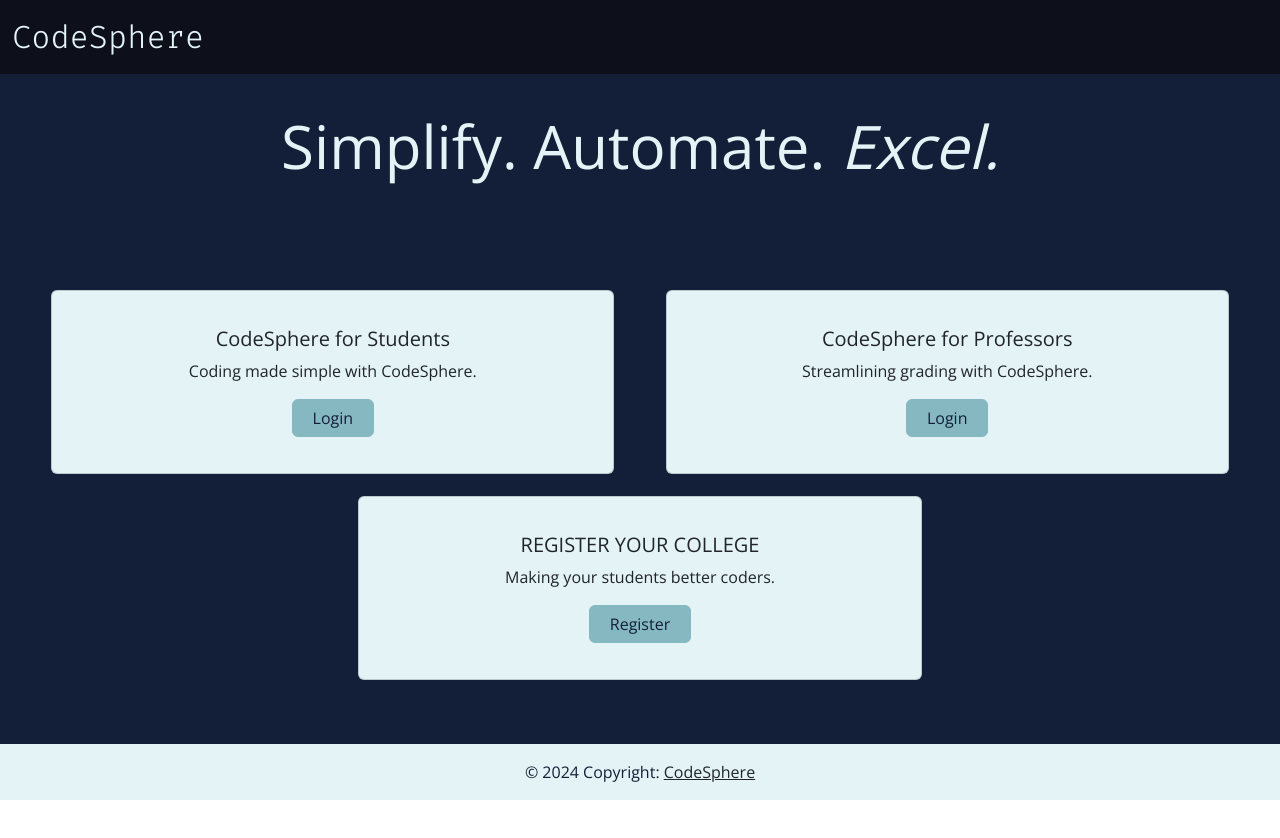
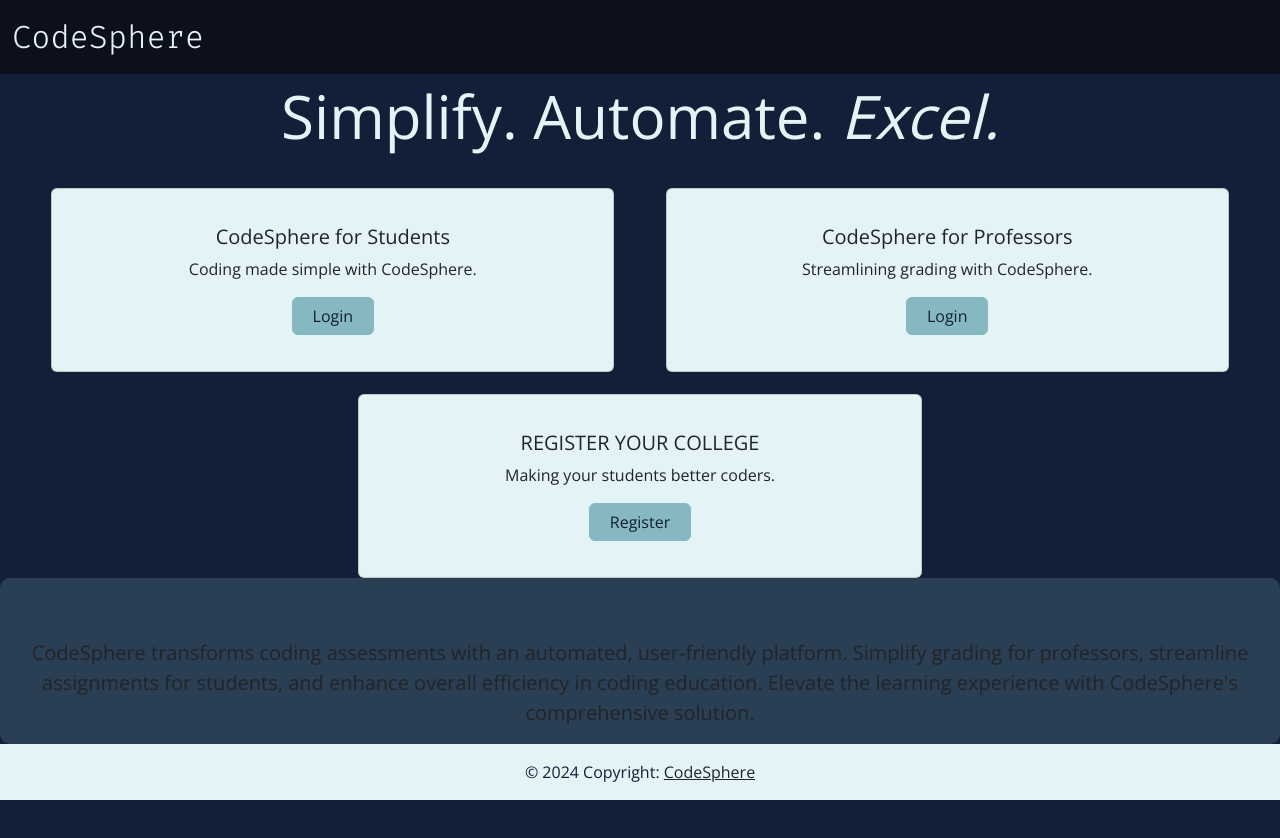
Before and after one commit to Hackdata2024/26-li, a React (Vite) app in the folder Frontend/: page / in a window 1280 px wide. Shown: the top 838 px of the page. Before the commit the page ends 800 px from the top, so only its background shows below. Built offline with nearby package versions, Linux system fonts and the light colour scheme; no server answers.

Commit message:
solved css problem in landing page

```diff
--- a/Frontend/src/components/Navbar/Navbar.jsx
+++ b/Frontend/src/components/Navbar/Navbar.jsx
@@ -3,18 +3,29 @@ import Navbar from "react-bootstrap/Navbar";
 
 function NavBar() {
     return (
-        <Navbar expand="lg" className="" fixed="top"
-        style={{
-            backgroundColor: "var(--bg1)"}}>
+        <Navbar
+            expand="lg"
+            className=""
+            fixed="top"
+            style={{
+                backgroundColor: "var(--bg1)",
+                // position: "fixed",
+                // top: "0",
+            }}
+        >
             <Container
-            style={{
-                maxWidth: "100%" }}>
-                <Navbar.Brand href="#"
                 style={{
-                    fontSize: "2rem",
-                    fontFamily: "Fira Code",
-                    color: "var(--lighter)",
-                    }}>
+                    maxWidth: "100%",
+                }}
+            >
+                <Navbar.Brand
+                    href="#"
+                    style={{
+                        fontSize: "2rem",
+                        fontFamily: "Fira Code",
+                        color: "var(--lighter)",
+                    }}
+                >
                     CodeSphere
                 </Navbar.Brand>
             </Container>
--- a/Frontend/src/pages/LandingPage/LandingPage.css
+++ b/Frontend/src/pages/LandingPage/LandingPage.css
@@ -1,21 +1,18 @@
-
 .home-section {
-    height: 95vh !important;
     display: flex;
     flex-direction: column;
     justify-content: center;
-    background-color:  var(--sec);
+    background-color: var(--sec);
     font-family: "Open Sans";
 }
 
-h1
-{
-    font-family: 'Open Sans', sans-serif;
+h1 {
+    font-family: "Open Sans", sans-serif;
     justify-content: center;
 }
 
-.card-header, .card-footer
-{
+.card-header,
+.card-footer {
     display: none !important;
 }
 
@@ -28,7 +25,6 @@ h1
     justify-content: space-evenly;
     border-style: none;
     font-family: "Open Sans";
-
 }
 
 .home-section-2 {
--- a/Frontend/src/pages/LandingPage/LandingPage.jsx
+++ b/Frontend/src/pages/LandingPage/LandingPage.jsx
@@ -10,16 +10,24 @@ const LandingPage = () => {
 
     return (
         <>
-            <NavBar/>
-            <div className="home-section" style={{display:"flex"}}>
+            <NavBar />
+            <div className="home-section" style={{ display: "flex", marginTop: "50px", paddingBottom: "100px" }}>
                 <div className="heading">
-                <h1 style={{
+                    <h1
+                        style={{
                             fontFamily: "Open Sans",
                             color: "rgba(227, 243, 246)",
                             fontSize: "60px",
                             marginTop: "30px",
-                    textAlign: "center"
-                }}> Simplify. Automate.<i> Excel.</i><br/><br/></h1></div>
+                            textAlign: "center",
+                        }}
+                    >
+                        {" "}
+                        Simplify. Automate.<i> Excel.</i>
+                        <br />
+                        {/* <br /> */}
+                    </h1>
+                </div>
                 <div className="home-section-1">
                     <LandingPageCard
                         width="44%"
@@ -50,20 +58,24 @@ const LandingPage = () => {
                         btnLink="/registerCollege"
                     />
                 </div>
-            {/* <div className="info" style={{backgroundColor:"rgba(134, 184, 193, 0.2)", borderRadius: "10px"}}>
-                <p style={{
+                <div className="info" style={{ backgroundColor: "rgba(134, 184, 193, 0.2)", borderRadius: "10px" }}>
+                    <p
+                        style={{
                             fontFamily: "Open Sans",
                             color: "var(--)",
                             fontSize: "20px",
                             marginTop: "60px",
                             textAlign: "center",
-                }}>  CodeSphere transforms coding assessments
-                with an automated, user-friendly platform.
-                Simplify grading for professors, streamline assignments for students, and enhance overall efficiency in coding education.
-                Elevate the learning experience with CodeSphere's comprehensive solution.</p></div> */}
+                        }}
+                    >
+                        {" "}
+                        CodeSphere transforms coding assessments with an automated, user-friendly platform. Simplify
+                        grading for professors, streamline assignments for students, and enhance overall efficiency in
+                        coding education. Elevate the learning experience with CodeSphere's comprehensive solution.
+                    </p>
+                </div>
             </div>
         </>
-
     );
 };
 
```
Lines whose indentation alone changed are shown as unchanged.
